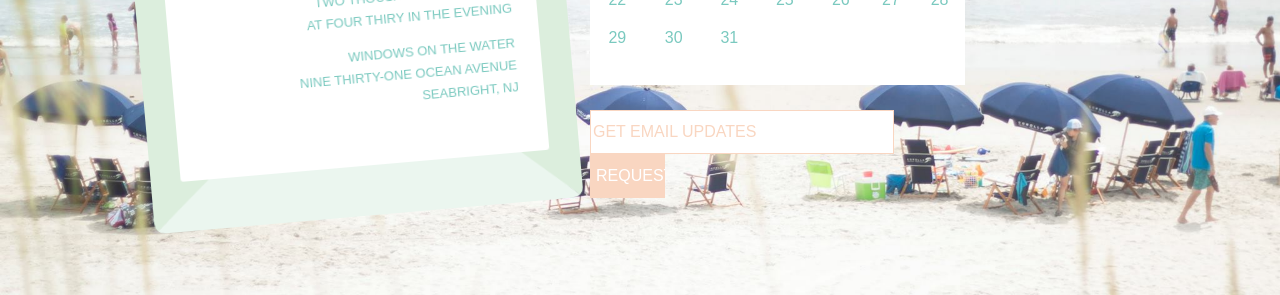
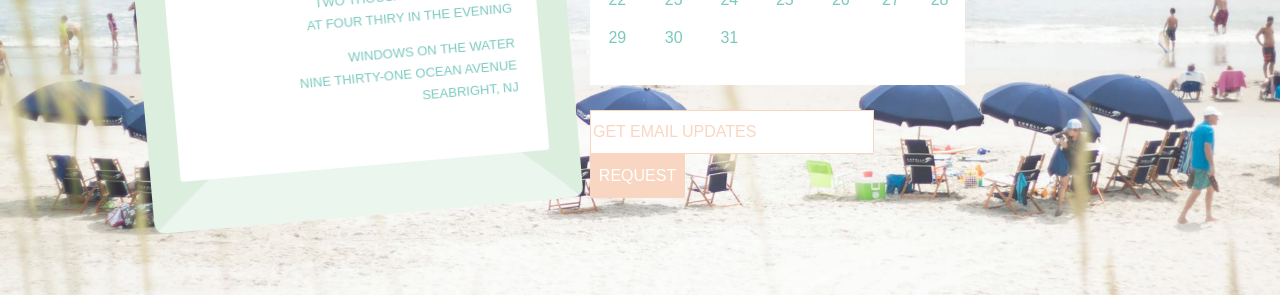
Before and after one commit to phyllisandjohn/phyllisandjohn.github.io, a Jekyll site: the page details/index.html, which Jekyll copies as it is, in a window 1280 px wide. Shown: the part 365-660 px from the top of the page. Built offline with Jekyll 4.4.1, drawn with Linux system fonts in a browser that asks for light colours.

Commit message:
Update index.html

```diff
--- a/details/index.html
+++ b/details/index.html
@@ -71,7 +71,7 @@ td {
 }
 
 .subscribe input[type="email"] {
-  width: 298px;
+  width: 278px;
   height: 40px;
   float: left;
   border: 1px solid rgb(249,214,193);
@@ -83,7 +83,7 @@ td {
 .subscribe input[type="submit"] {
   float: left;
   height: 44px;
-  width: 75px;
+  width: 95px;
   background: rgb(249,214,193);
   border: none;
   color: white;
```
